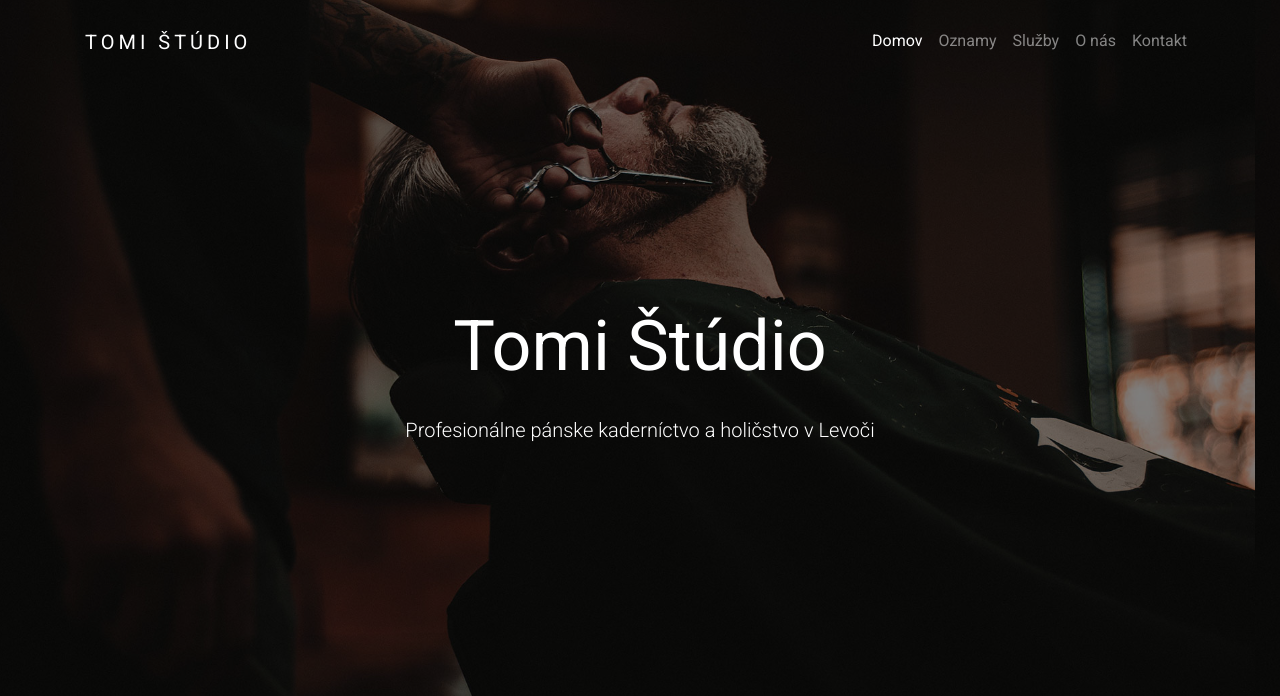
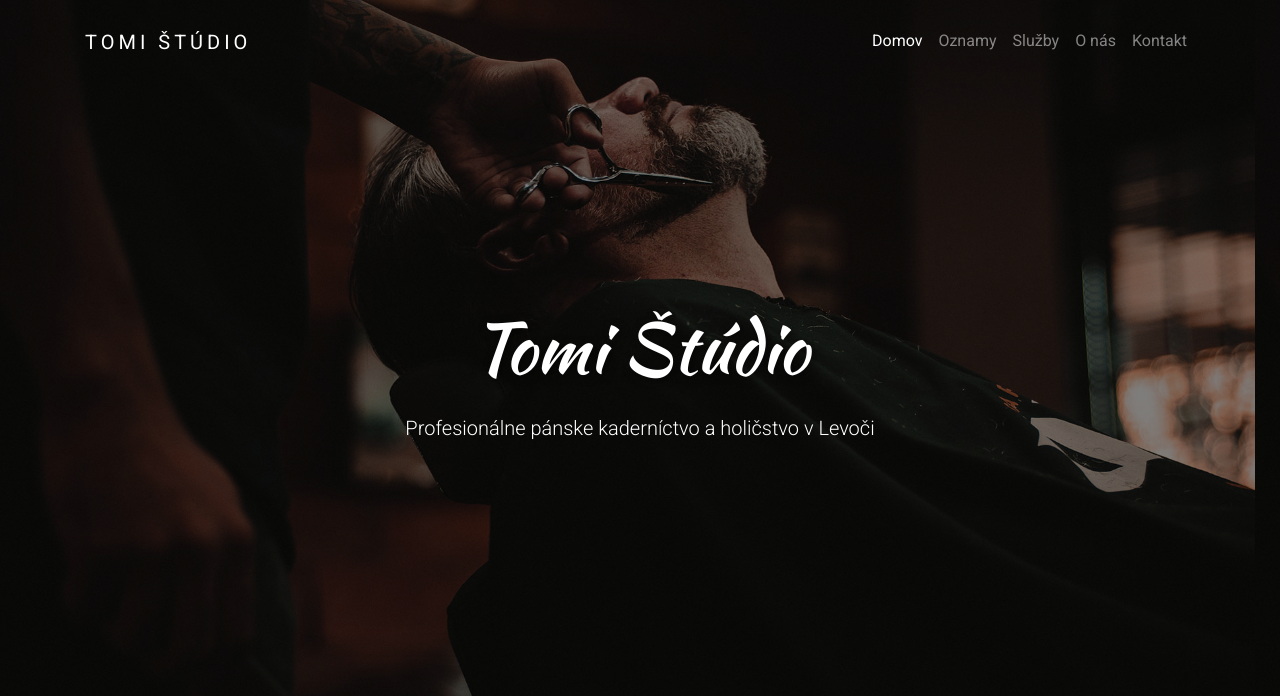
Before and after one commit to websolution4you/tomistudio, a plain HTML site: page index.html in a window 1280 px wide. Shown: the top 696 px of the page. Drawn offline with Linux system fonts and the light colour scheme; files whose address does not match are found by name.

Commit message:
feat: localize homepage to Slovak and update typography

```diff
--- a/index.html
+++ b/index.html
@@ -7,6 +7,7 @@
     <meta name="description" content="Tomi Štúdio - profesionálne pánske kaderníctvo a holičstvo v Levoči. Ponúkame moderné strihy, úpravu brady a prémiovú starostlivosť.">
 
     <link href="https://fonts.googleapis.com/css?family=Roboto:300,400,700&subset=latin-ext" rel="stylesheet">
+    <link href="https://fonts.googleapis.com/css2?family=Kaushan+Script&display=swap" rel="stylesheet">
 
     <link rel="stylesheet" href="css/bootstrap.css">
     <link rel="stylesheet" href="css/animate.css">
@@ -20,6 +21,19 @@
     <!-- Theme Style -->
     <link rel="stylesheet" href="css/style.css">
     <style>
+      .hero-title {
+        font-family: 'Kaushan Script', cursive;
+        font-size: 90px;
+        color: #fff !important;
+        line-height: 1.2;
+        margin-bottom: 20px;
+        text-shadow: 2px 2px 8px rgba(0,0,0,0.5);
+      }
+      @media (max-width: 768px) {
+        .hero-title {
+          font-size: 55px;
+        }
+      }
       .news-card {
         background: #f8f9fa;
         border-left: 5px solid #ff6d24;
@@ -98,7 +112,7 @@
         <div class="row align-items-center site-hero-inner justify-content-center">
           <div class="col-md-8 text-center">
             <div class="mb-5 element-animate">
-              <h1 class="mb-4">Tomi Štúdio</h1>
+              <h1 class="hero-title">Tomi Štúdio</h1>
               <p class="lead">Profesionálne pánske kaderníctvo a holičstvo v Levoči</p>
             </div>
           </div>
```
